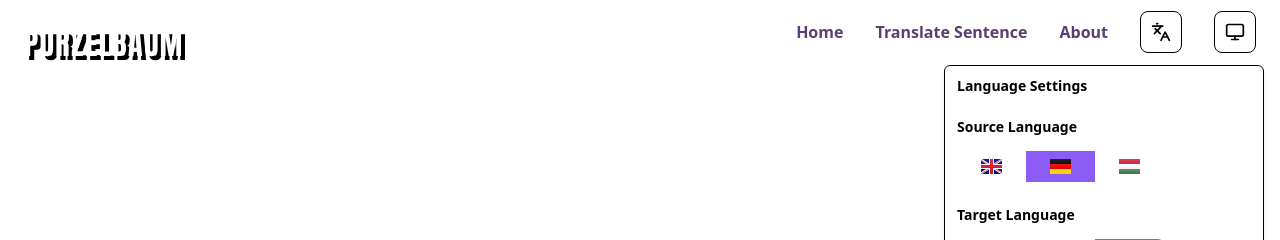
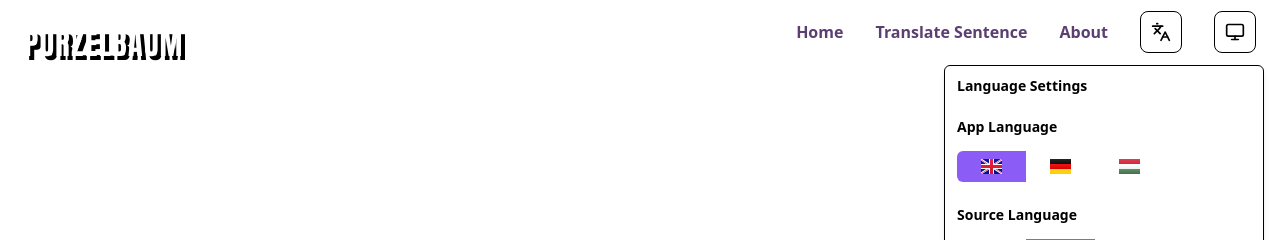
Before and after one commit to somahargitai/Purzelbaum, a React (Vite) app in the folder frontend/: page /translate-sentence in a window 1280 px wide. Both pictures are taken after a click on the button 1161 px from the left and 32 px from the top of the page. Shown: the top 240 px of the page. Built offline with nearby package versions, Linux system fonts and the light colour scheme; no server answers.

Commit message:
i18n language management

```diff
--- a/frontend/package.json
+++ b/frontend/package.json
@@ -20,10 +20,12 @@
     "@tailwindcss/vite": "^4.1.5",
     "class-variance-authority": "^0.7.1",
     "clsx": "^2.1.1",
+    "i18next": "^25.1.1",
     "jotai": "^2.12.3",
     "lucide-react": "^0.503.0",
     "react": "^19.0.0",
     "react-dom": "^19.0.0",
+    "react-i18next": "^15.5.1",
     "react-router-dom": "^7.5.3",
     "tailwind-merge": "^3.2.0",
     "tailwindcss-animate": "^1.0.7"
--- a/frontend/src/components/LanguageSelector.jsx
+++ b/frontend/src/components/LanguageSelector.jsx
@@ -1,4 +1,5 @@
 import { Languages } from 'lucide-react';
+import { useTranslation } from 'react-i18next';
 import {
   DropdownMenu,
   DropdownMenuContent,
@@ -7,70 +8,65 @@ import {
   DropdownMenuSeparator,
   DropdownMenuTrigger,
 } from './ui/dropdown-menu';
-import { ToggleGroup, ToggleGroupItem } from './ui/toggle-group';
-import { GB, DE, HU } from './icons';
 import { useLanguage } from '../contexts/LanguageContext';
+import LanguageToggleGroup from './LanguageToggleGroup';
 
 const LanguageSelector = () => {
   const { sourceLanguage, setSourceLanguage, targetLanguage, setTargetLanguage } = useLanguage();
+  const { i18n } = useTranslation();
 
-  const languages = [
-    { code: 'en', flag: GB, name: 'English' },
-    { code: 'de', flag: DE, name: 'German' },
-    { code: 'hu', flag: HU, name: 'Hungarian' },
-  ];
-
-  const handleSourceLanguageChange = (value) => {
+  const handleSourceLanguageChange = value => {
     if (value && value !== targetLanguage) {
       setSourceLanguage(value);
     }
   };
 
-  const handleTargetLanguageChange = (value) => {
+  const handleTargetLanguageChange = value => {
     if (value && value !== sourceLanguage) {
       setTargetLanguage(value);
     }
   };
 
-  const getSelectedLanguageName = (code) => {
-    return languages.find(lang => lang.code === code)?.name || code;
+  const handleAppLanguageChange = value => {
+    if (value) {
+      i18n.changeLanguage(value);
+    }
   };
 
   return (
     <DropdownMenu>
       <DropdownMenuTrigger asChild>
         <button
-          className="rounded-lg p-2.5 text-sm bg-background text-foreground hover:bg-[#242424] hover:text-white dark:hover:bg-[#8b5cf6] focus:outline-none focus-visible:ring-2 focus-visible:ring-primary/20 border border-border transition-all hover:scale-105"
+          className="bg-background text-foreground focus-visible:ring-primary/20 border-border rounded-lg border p-2.5 text-sm transition-all hover:scale-105 hover:bg-[#242424] hover:text-white focus:outline-none focus-visible:ring-2 dark:hover:bg-[#8b5cf6]"
           aria-label="Select language"
         >
           <Languages className="h-5 w-5" />
         </button>
       </DropdownMenuTrigger>
-      <DropdownMenuContent className="w-80 mr-4 mt-2">
+      <DropdownMenuContent className="mt-2 mr-4 w-80">
         <DropdownMenuLabel>Language Settings</DropdownMenuLabel>
+        <DropdownMenuSeparator />
+
+        <DropdownMenuGroup>
+          <DropdownMenuLabel>App Language</DropdownMenuLabel>
+          <div className="p-2">
+            <LanguageToggleGroup
+              value={i18n.language}
+              onValueChange={handleAppLanguageChange}
+            />
+          </div>
+        </DropdownMenuGroup>
+
         <DropdownMenuSeparator />
 
         <DropdownMenuGroup>
           <DropdownMenuLabel>Source Language</DropdownMenuLabel>
           <div className="p-2">
-            <ToggleGroup
-              type="single"
+            <LanguageToggleGroup
               value={sourceLanguage}
               onValueChange={handleSourceLanguageChange}
-              className="justify-start"
-            >
-              {languages.map((lang) => (
-                <ToggleGroupItem
-                  key={lang.code}
-                  value={lang.code}
-                  aria-label={lang.name}
-                  disabled={lang.code === targetLanguage}
-                  className="data-[state=on]:bg-[#8b5cf6] data-[state=on]:text-white dark:data-[state=on]:bg-[#8b5cf6] dark:data-[state=on]:text-white"
-                >
-                  <lang.flag />
-                </ToggleGroupItem>
-              ))}
-            </ToggleGroup>
+              disabledValue={targetLanguage}
+            />
           </div>
         </DropdownMenuGroup>
 
@@ -79,24 +75,11 @@ const LanguageSelector = () => {
         <DropdownMenuGroup>
           <DropdownMenuLabel>Target Language</DropdownMenuLabel>
           <div className="p-2">
-            <ToggleGroup
-              type="single"
+            <LanguageToggleGroup
               value={targetLanguage}
               onValueChange={handleTargetLanguageChange}
-              className="justify-start"
-            >
-              {languages.map((lang) => (
-                <ToggleGroupItem
-                  key={lang.code}
-                  value={lang.code}
-                  aria-label={lang.name}
-                  disabled={lang.code === sourceLanguage}
-                  className="data-[state=on]:bg-[#8b5cf6] data-[state=on]:text-white dark:data-[state=on]:bg-[#8b5cf6] dark:data-[state=on]:text-white"
-                >
-                  <lang.flag />
-                </ToggleGroupItem>
-              ))}
-            </ToggleGroup>
+              disabledValue={sourceLanguage}
+            />
           </div>
         </DropdownMenuGroup>
       </DropdownMenuContent>
--- /dev/null
+++ b/frontend/src/components/LanguageToggleGroup.jsx
@@ -0,0 +1,28 @@
+import { ToggleGroup, ToggleGroupItem } from './ui/toggle-group';
+import { GB, DE, HU } from './icons';
+
+const languages = [
+  { code: 'en', flag: GB, name: 'English' },
+  { code: 'de', flag: DE, name: 'German' },
+  { code: 'hu', flag: HU, name: 'Hungarian' },
+];
+
+const LanguageToggleGroup = ({ value, onValueChange, disabledValue, className = 'justify-start' }) => {
+  return (
+    <ToggleGroup type="single" value={value} onValueChange={onValueChange} className={className}>
+      {languages.map(lang => (
+        <ToggleGroupItem
+          key={lang.code}
+          value={lang.code}
+          aria-label={lang.name}
+          disabled={lang.code === disabledValue}
+          className="data-[state=on]:bg-[#8b5cf6] data-[state=on]:text-white dark:data-[state=on]:bg-[#8b5cf6] dark:data-[state=on]:text-white"
+        >
+          <lang.flag />
+        </ToggleGroupItem>
+      ))}
+    </ToggleGroup>
+  );
+};
+
+export default LanguageToggleGroup;
--- /dev/null
+++ b/frontend/src/i18n.js
@@ -0,0 +1,21 @@
+import i18n from 'i18next';
+import { initReactI18next } from 'react-i18next';
+import en from './i18n/en/common.json';
+import hu from './i18n/hu/common.json';
+import de from './i18n/de/common.json';
+i18n
+  .use(initReactI18next)
+  .init({
+    resources: {
+      en: { translation: en },
+      hu: { translation: hu },
+      de: { translation: de },
+    },
+    lng: 'en',
+    fallbackLng: 'en',
+    interpolation: {
+      escapeValue: false,
+    },
+  });
+
+export default i18n;
--- /dev/null
+++ b/frontend/src/i18n/de/common.json
@@ -0,0 +1,10 @@
+{
+    "translateSentence": {
+      "title": "Übersetze den Satz"
+    },
+    "navigation": {
+      "home": "Startseite",
+      "translateSentence": "Satz übersetzen",
+      "about": "Über uns"
+    }
+  }
--- /dev/null
+++ b/frontend/src/i18n/en/common.json
@@ -0,0 +1,10 @@
+{
+  "translateSentence": {
+    "title": "Translate the Sentence"
+  },
+  "navigation": {
+    "home": "Home",
+    "translateSentence": "Translate Sentence",
+    "about": "About"
+  }
+}
--- /dev/null
+++ b/frontend/src/i18n/hu/common.json
@@ -0,0 +1,10 @@
+{
+  "translateSentence": {
+    "title": "Fordítsd le a mondatot"
+  },
+  "navigation": {
+    "home": "Főoldal",
+    "translateSentence": "Mondat fordítás",
+    "about": "Rólunk"
+  }
+}
--- a/frontend/src/main.jsx
+++ b/frontend/src/main.jsx
@@ -4,6 +4,7 @@ import './index.css'
 import App from './App.jsx'
 import { BrowserRouter } from 'react-router-dom'
 import { ThemeProvider } from './contexts/ThemeContext'
+import './i18n'
 
 ReactDOM.createRoot(document.getElementById('root')).render(
   <React.StrictMode>
--- a/frontend/src/pages/TranslateSentence.jsx
+++ b/frontend/src/pages/TranslateSentence.jsx
@@ -1,6 +1,7 @@
 import { useEffect, useState, useRef } from 'react';
 import { useAtom } from 'jotai';
 import { Check, ArrowRight, Search, Loader2, AlertCircle } from 'lucide-react';
+import { useTranslation } from 'react-i18next';
 import { currentSentenceAtom, sentenceAnalysisAtom, isLoadingAtom, errorAtom } from '../atoms/sentenceAtoms';
 import AnimatedTextComparison from '../components/AnimatedTextComparison';
 import Button from '../components/Button';
@@ -8,6 +9,7 @@ import { fetchSentences } from '../services/sentenceService';
 import { useLanguage } from '../contexts/LanguageContext';
 
 const TranslateSentence = () => {
+  const { t } = useTranslation();
   const apiUrl = import.meta.env.VITE_API_URL;
   const { sourceLanguage, targetLanguage } = useLanguage();
 
@@ -137,7 +139,7 @@ const TranslateSentence = () => {
 
   return (
     <div className="w-full p-4">
-      <h2 className="mb-2 text-left font-bold">Translate the Sentence</h2>
+      <h2 className="mb-2 text-left font-bold">{t('translateSentence.title')}</h2>
       <p className="font-oswald text-left text-5xl">{sentence[sourceLanguage]}</p>
       {isSubmitted ? (
         <div className="mt-4 mb-8 w-full text-left">
```
Also changed, not shown: frontend/src/components/NavigationBar.jsx (+8 -6 lines), 1 other file (tests, documents, lock files or other folders).
